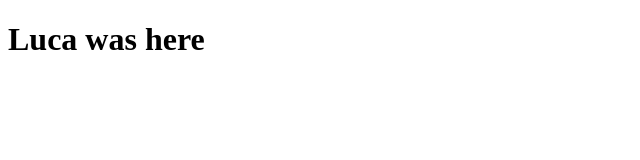
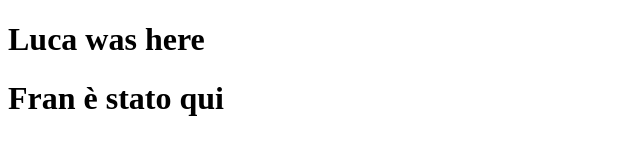
Before and after one commit to FreeCoders-Dublin/test-git-skills, a plain HTML site: page index.html in a window 1280 px wide. Shown: the whole page, without its empty margins (0-640 px from the left). Drawn offline with Linux system fonts and the light colour scheme.

Commit message:
Prova di footer

```diff
--- a/index.html
+++ b/index.html
@@ -8,5 +8,9 @@
 </head>
 <body>
     <h1>Luca was here</h1>
+
+    <footer>
+      <h1>Fran è stato qui</h1>
+    </footer>
 </body>
 </html>
```
